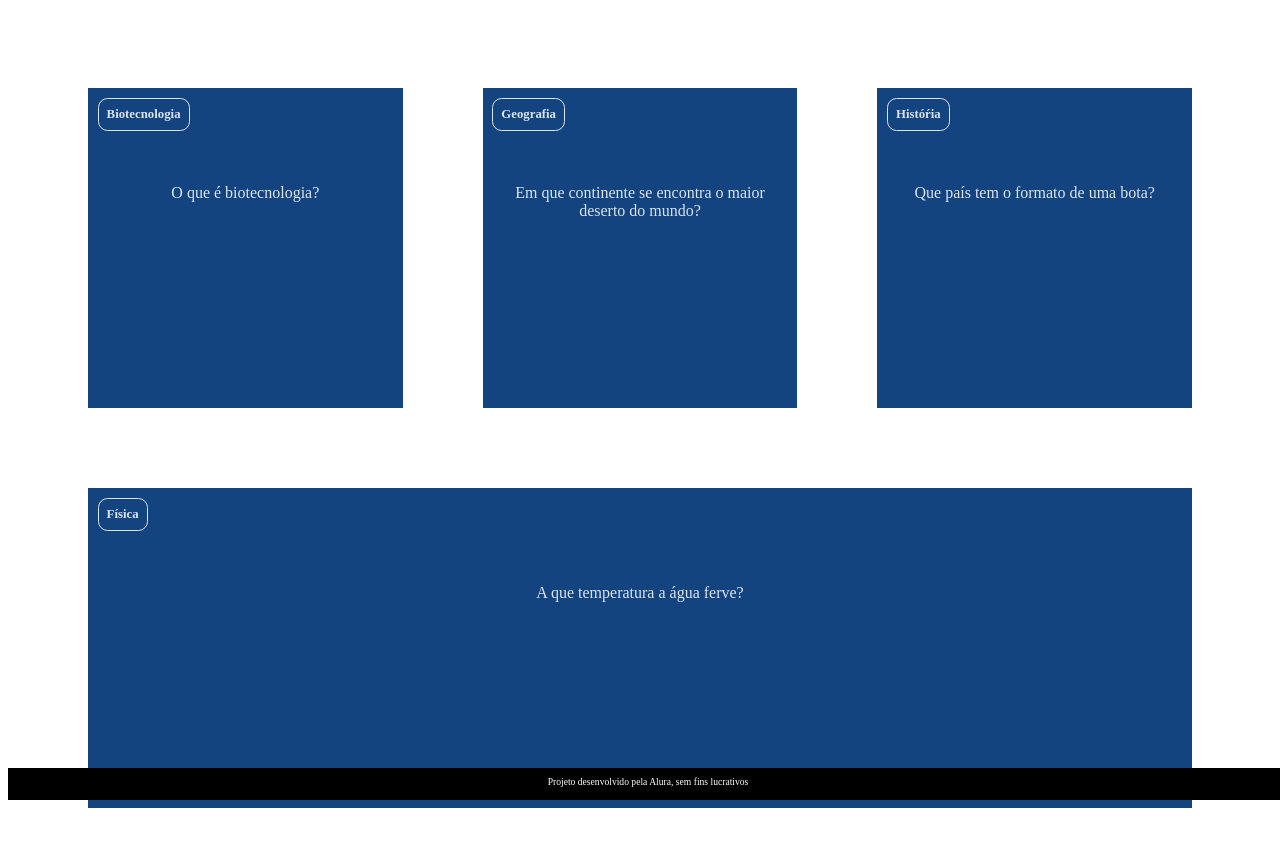
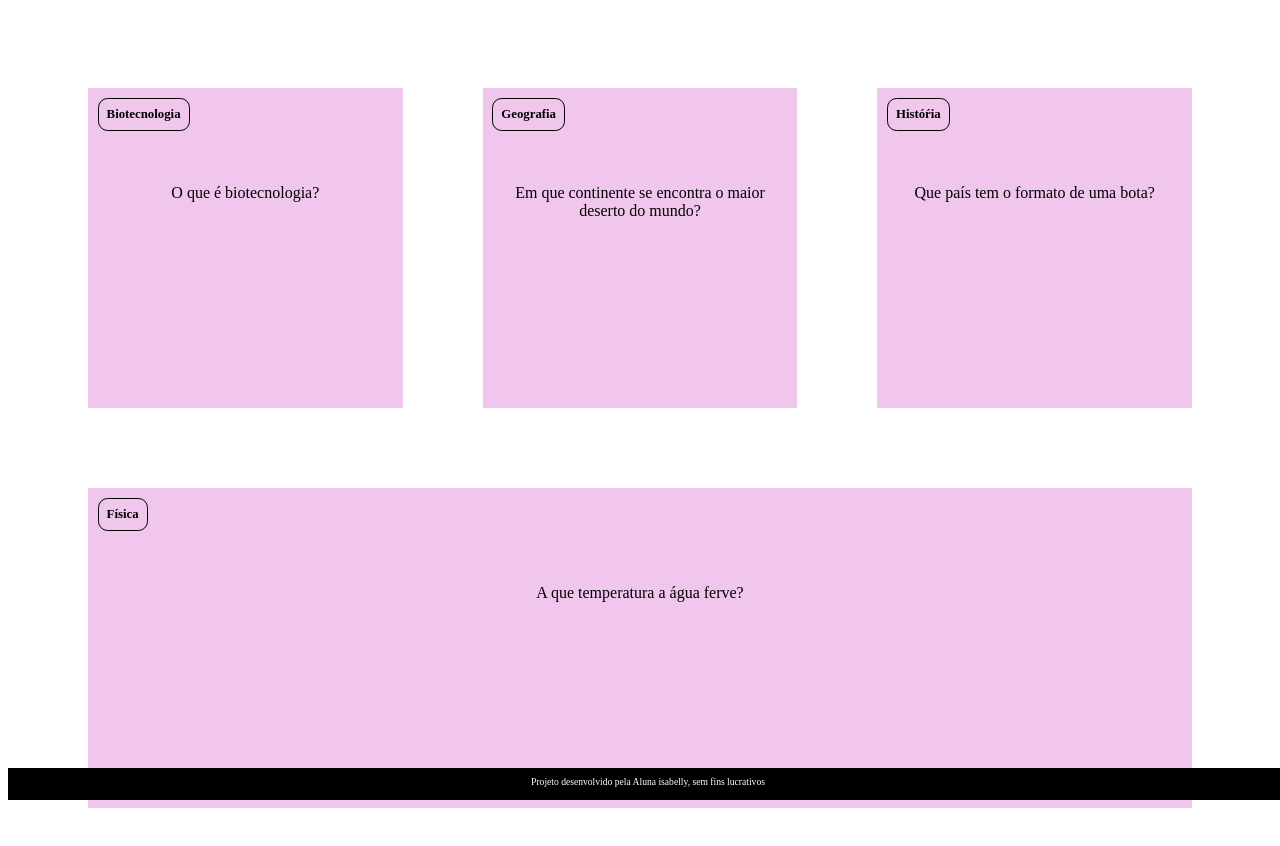
Before and after one commit to Isabellyoliveirasantana/flashcardisa, a plain HTML site: page index.html in a window 1280 px wide. Drawn offline with Linux system fonts and the light colour scheme; files that its build step writes are made by us from their sources; files whose address does not match are found by name.

Commit message:
projeto salvo 3

```diff
--- a/style.css
+++ b/img/style.css
@@ -1,7 +1,7 @@
 :root {
-    --text-color: #DBE4EF;
-    --card-front-color: #144480;
-    --card-back-color: #00F4BF;
+    --text-color: #000000;
+    --card-front-color: #f0c6ed;
+    --card-back-color: #d159ad;
 }
 
 body {
--- a/index.html
+++ b/index.html
@@ -23,7 +23,7 @@
         </section>
     </main>
     <footer>
-        <p>Projeto desenvolvido pela Alura, sem fins lucrativos</p>
+        <p>Projeto desenvolvido pela Aluna isabelly, sem fins lucrativos</p>
     </footer>
     <script src="app.js"></script>
     <script src="perguntas.js"></script>
```
Also changed, not shown: img/bg-desktop.webp (added), img/bg-mobile.webp (added), img/bg-tablet.webp (added), 1 other file.
